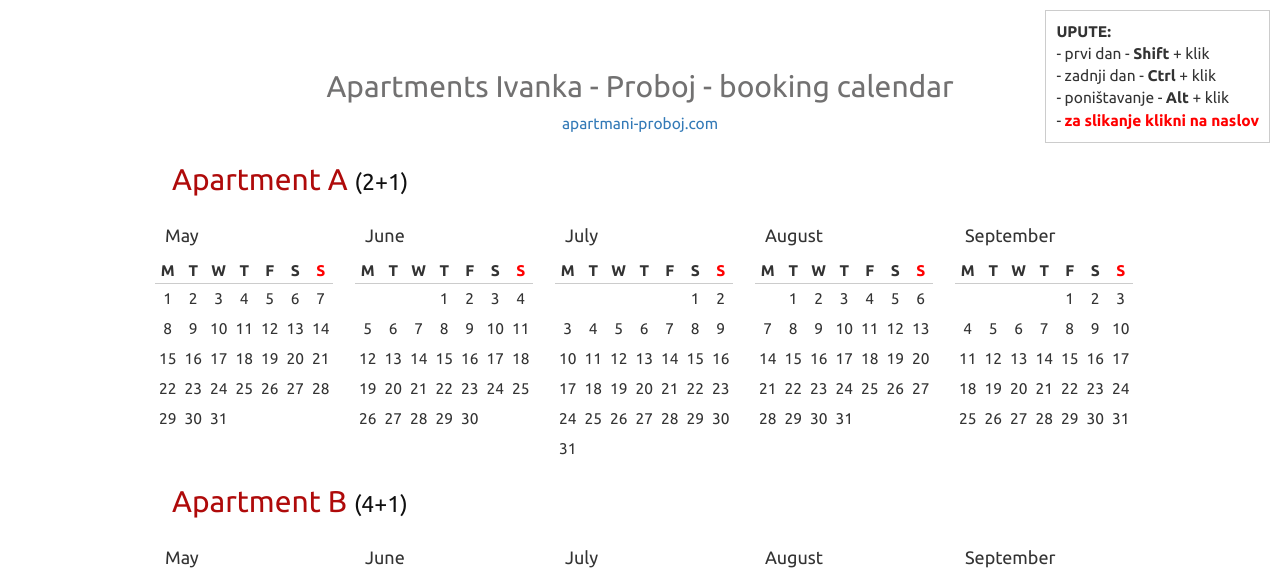
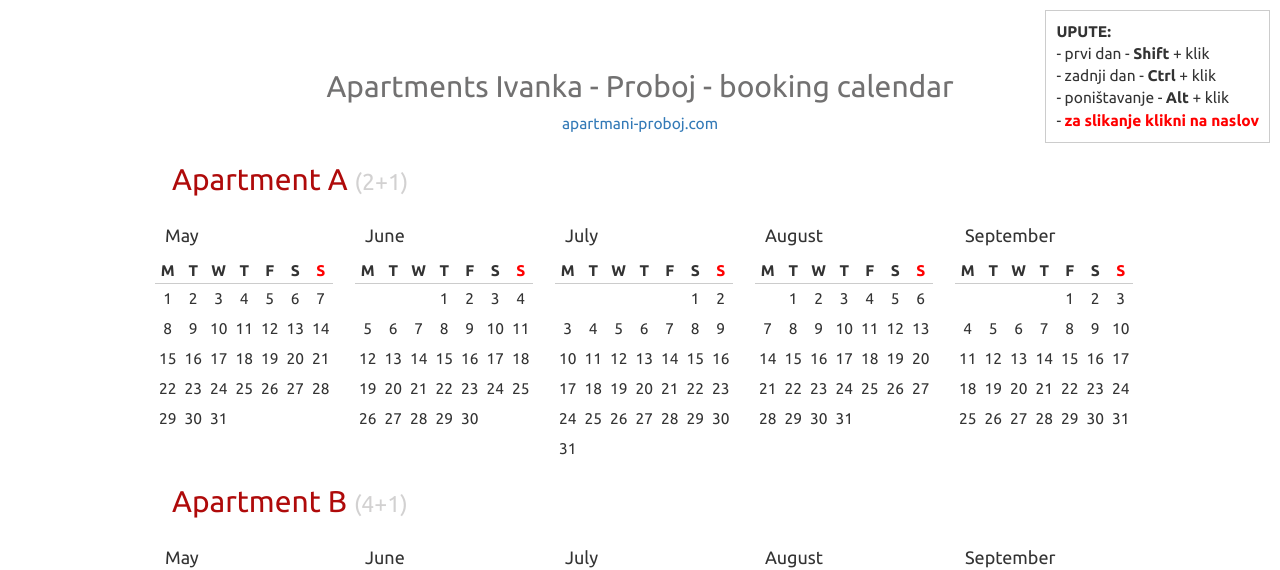
Before and after one commit to cornx/kalendar, a plain HTML site: page index.html in a window 1280 px wide. Shown: the top 570 px of the page. Drawn offline with Linux system fonts and the light colour scheme.

Commit message:
minor bug correction

```diff
--- a/index.html
+++ b/index.html
@@ -149,7 +149,7 @@
         }
         .kapacitet-sobe {
             font-size: 2.3rem;
-            color: #101010
+            color: rgba(167, 165, 165, 0.51);
         }
     </style>
 </head>
```
